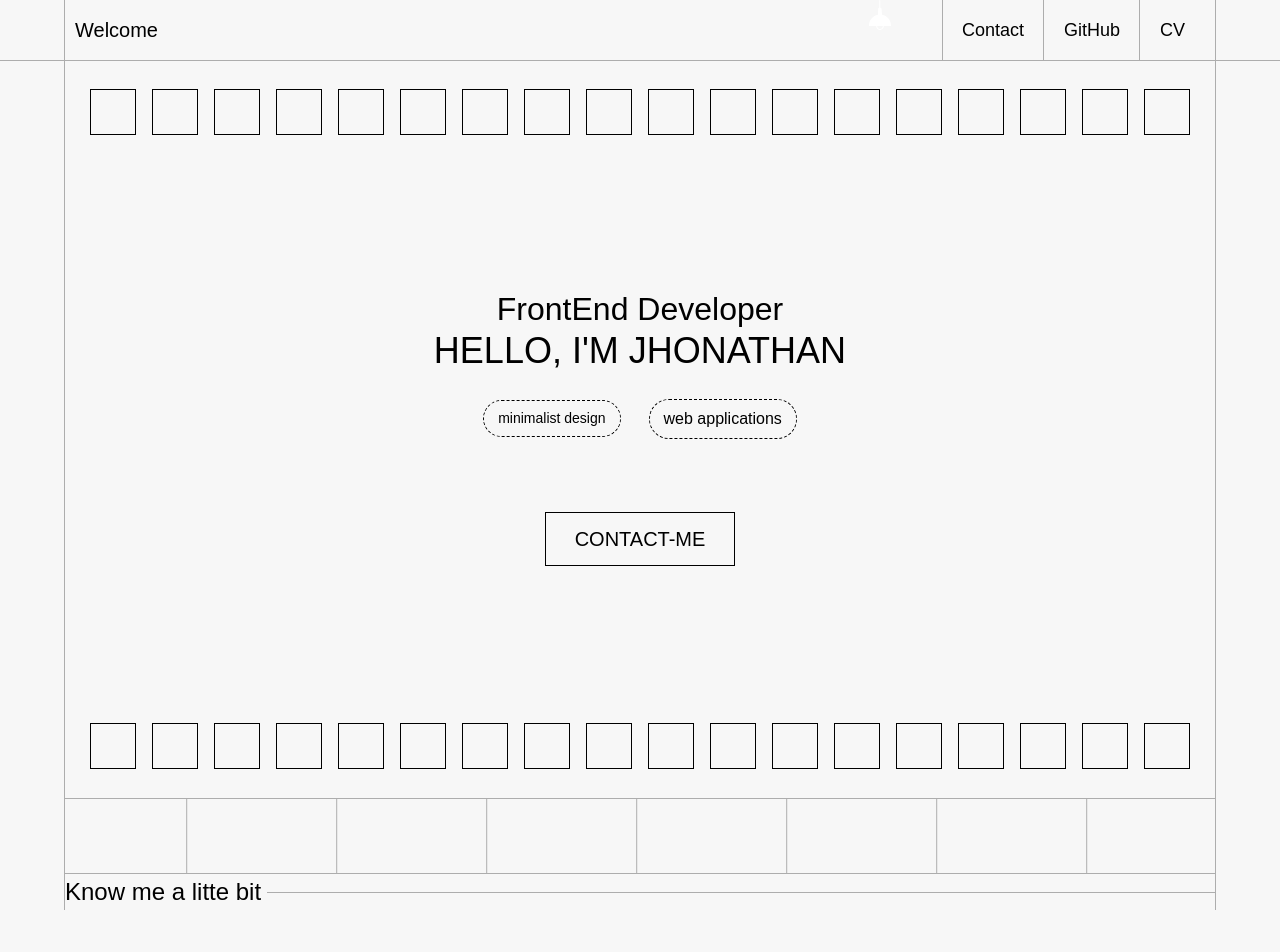
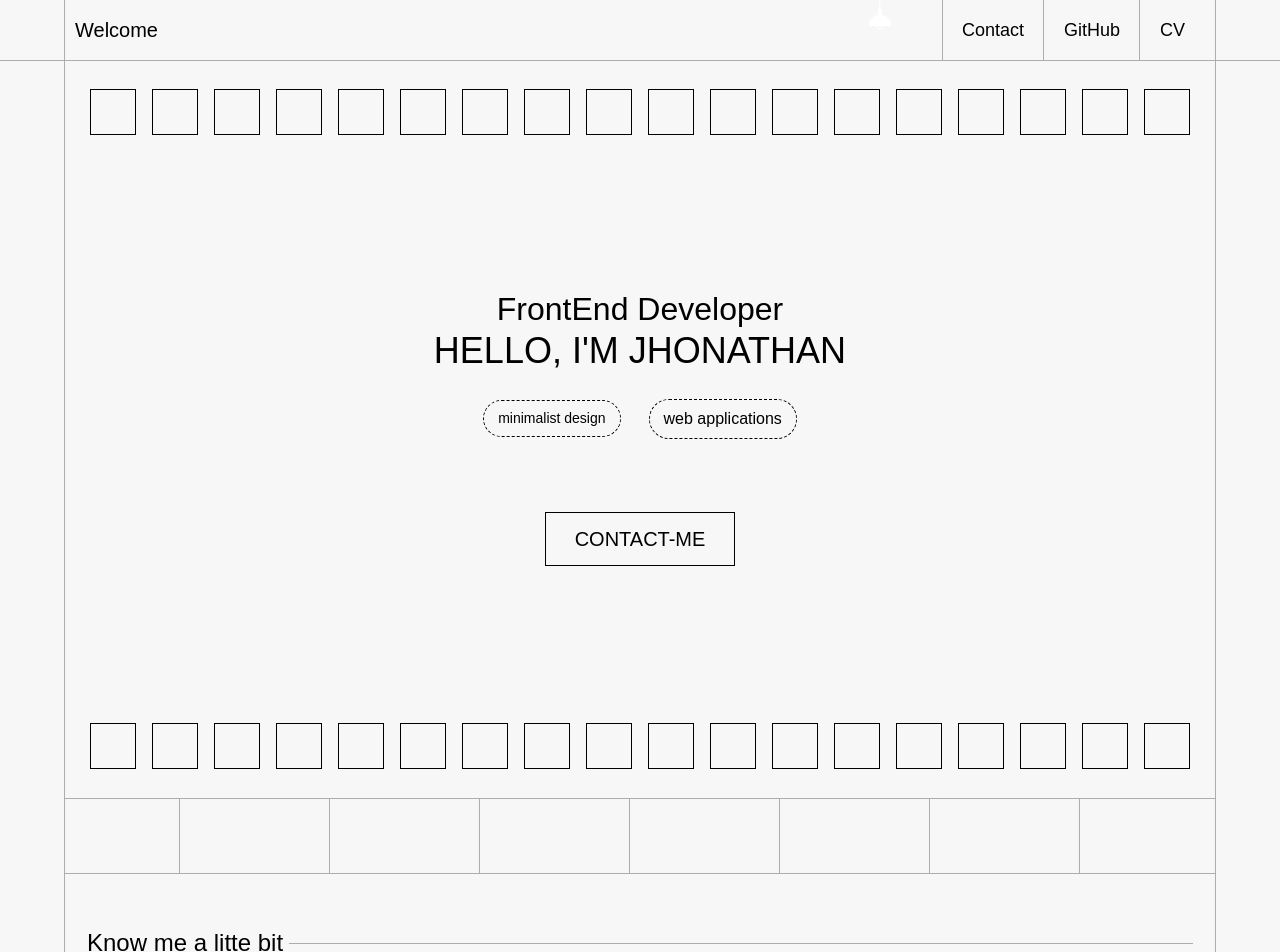
Before and after one commit to JhowBRCG/my-portfolio, a Next.js app: page / in a window 1280 px wide. Shown: the top 952 px of the page. Before the commit the page ends 910 px from the top, so only its background shows below. Built offline with nearby package versions, Linux system fonts and the light colour scheme; some icons are missing; a web font is replaced by a local one; what tailwindcss-animated would draw is missing.

Commit message:
add margin

```diff
--- a/components/About/index.tsx
+++ b/components/About/index.tsx
@@ -2,7 +2,7 @@ import SubTitle from "../SubTitle";
 
 export default function About() {
   return (
-    <section>
+    <section className="mx-[22px] mt-[51px]">
       <SubTitle text="Know me a litte bit" textCenter={false} />
     </section>
   );
```
